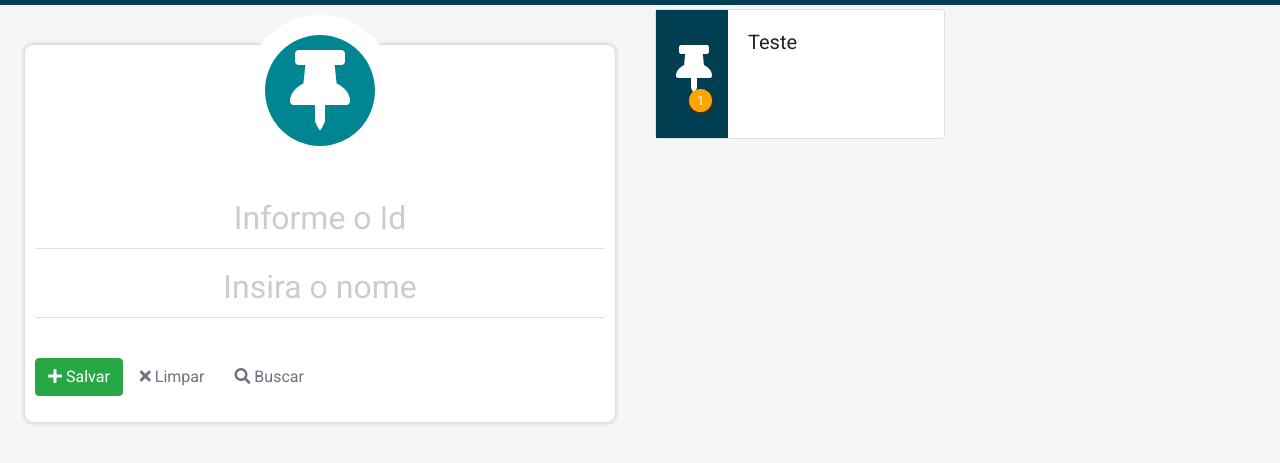
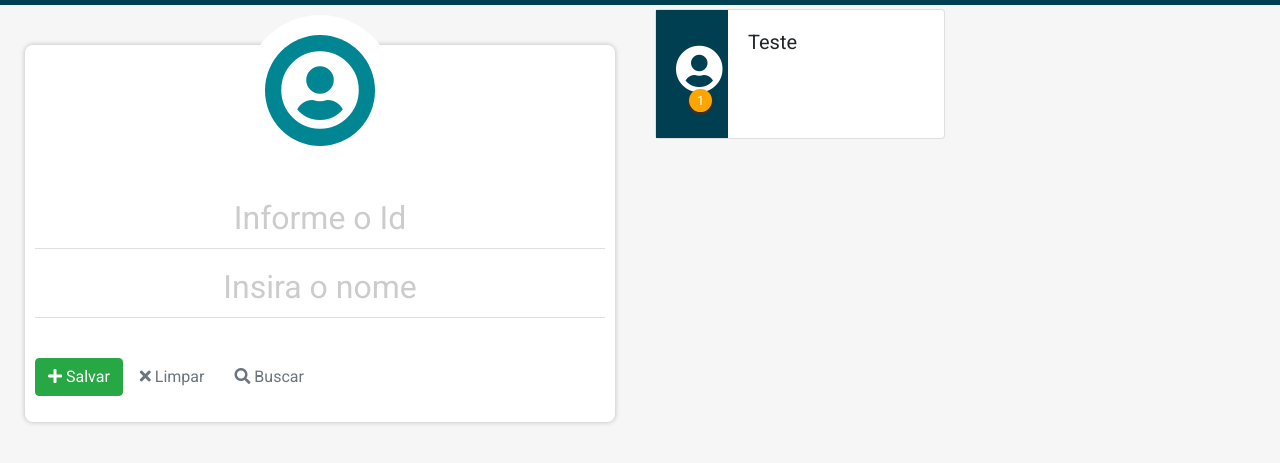
Before and after one commit to elmorfix/hepta_teste, a plain HTML site: page WebContent/index.html in a window 1280 px wide. Shown: the part 53-516 px from the top of the page. Drawn offline with nearby package versions, Linux system fonts and the light colour scheme; no server answers.

Commit message:
Update index.html

```diff
--- a/WebContent/index.html
+++ b/WebContent/index.html
@@ -37,7 +37,7 @@
 					<div class="crudForm">
 						<div class="wrapperTitle">
 							<div class="imgNome">
-								<i class="fas fa-thumbtack fa-3x"></i>
+								<i class="fas fa-user-circle fa-3x"></i>
 							</div>
 							{{ dto.nome }}
 						</div>
@@ -71,7 +71,7 @@
 								<div class="row no-gutters">
 									<div class="col-md-3 cardImg">
 										<div>
-											<i class="fas fa-thumbtack fa-3x"></i>
+											<i class="fas fa-user-circle fa-3x"></i>
 											<small>{{obj.id}}</small>
 										</div>
 									</div>
```
